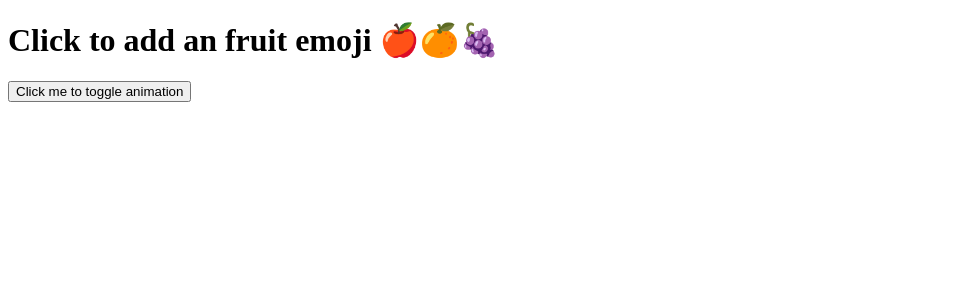
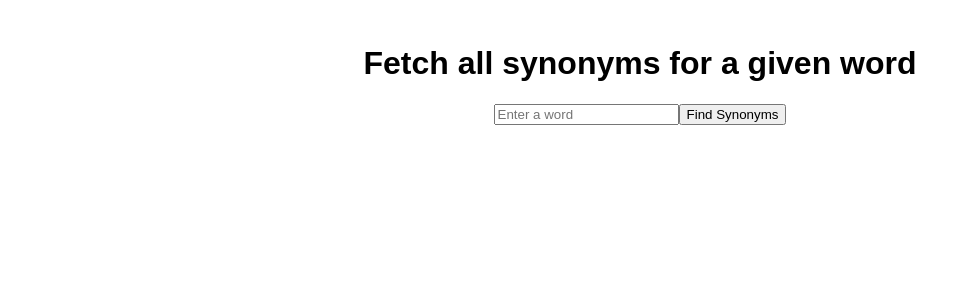
Before and after one commit to mingmoth/react-trial-mono, a React (Vite) app in the folder simple-tab/: page / in a window 1280 px wide. Shown: the top 300 px of the page, without its empty margins (0-970 px from the left). Built offline with nearby package versions, Linux system fonts and the light colour scheme.

Commit message:
chore: synonym setup

```diff
--- a/simple-tab/src/App.jsx
+++ b/simple-tab/src/App.jsx
@@ -1,13 +1,14 @@
 // import Tab from './practices/Tab'
 // import Fetch from './practices/Fetch'
 // import Pagination from './practices/Pagination'
-import Emoji from './practices/Emoji'
+// import Emoji from './practices/Emoji'
+import Synonym from './practices/Synonym'
 
 export default function App() {
 
     return (
         <>
-            <Emoji />
+            <Synonym />
         </>
     )
 }
--- /dev/null
+++ b/simple-tab/src/practices/Synonym/index.jsx
@@ -0,0 +1,31 @@
+import "./styles.css";
+
+import React, { useState } from "react";
+
+const App = () => {
+    const [word, setWord] = useState("");
+    // TODO: Declare your state variables for holding synonyms and loading state
+
+    const handleSubmit = (e) => {
+        e.preventDefault();
+        // TODO: Implement fetching synonyms
+    };
+
+    return (
+        <div className="App">
+            <h1>Fetch all synonyms for a given word</h1>
+            <form onSubmit={handleSubmit}>
+                <input
+                    type="text"
+                    value={word}
+                    onChange={(e) => setWord(e.target.value)}
+                    placeholder="Enter a word"
+                />
+                <button type="submit">Find Synonyms</button>
+            </form>
+            {/* TODO: Display loading state or fetched synonyms */}
+        </div>
+    );
+};
+
+export default App;
--- /dev/null
+++ b/simple-tab/src/practices/Synonym/styles.css
@@ -0,0 +1,14 @@
+.App {
+    font-family: sans-serif;
+    text-align: center;
+    height: 100vh;
+    width: 100%;
+    display: flex;
+    align-items: center;
+    flex-direction: column;
+    padding-top: 1em;
+}
+
+li {
+    cursor: pointer;
+}
```
